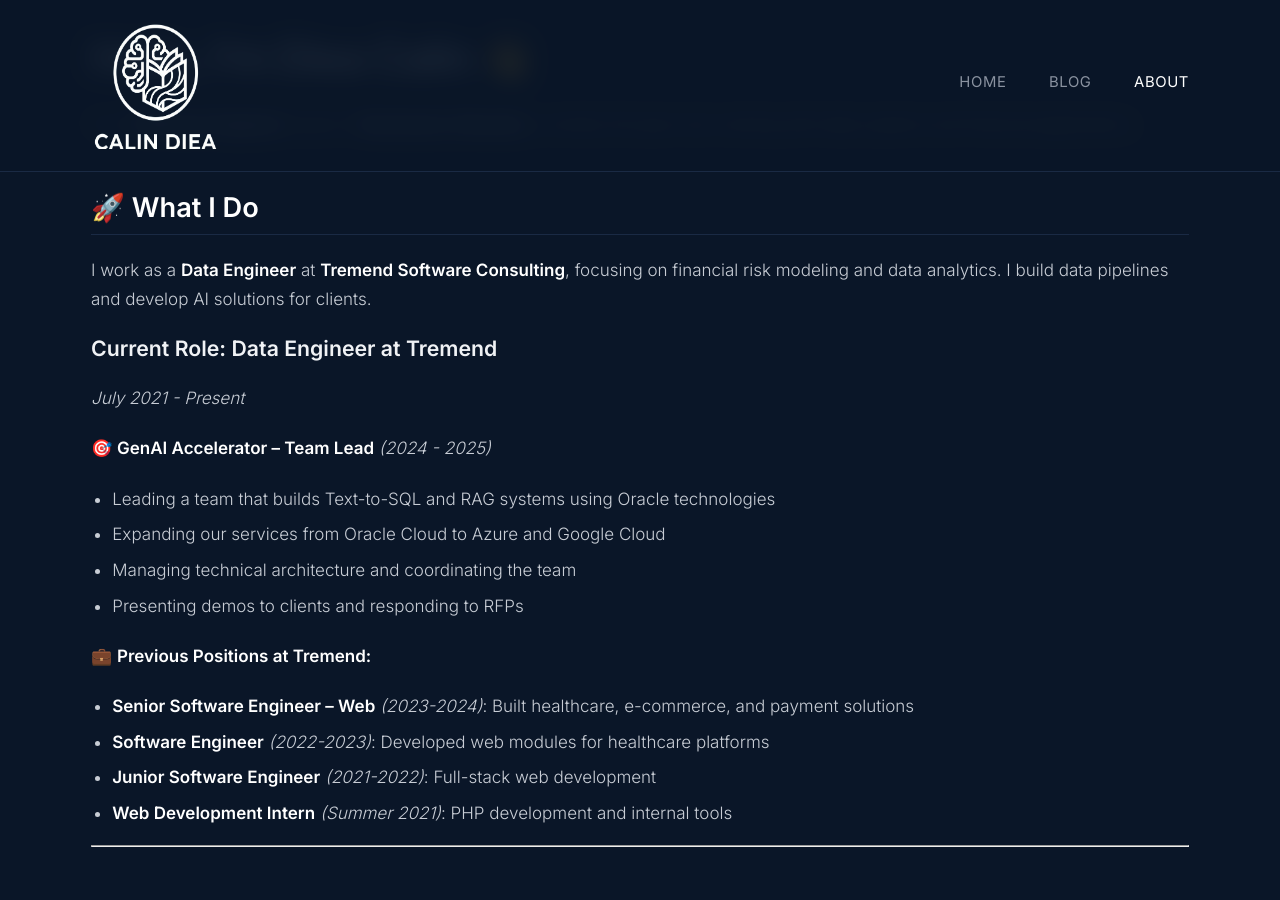
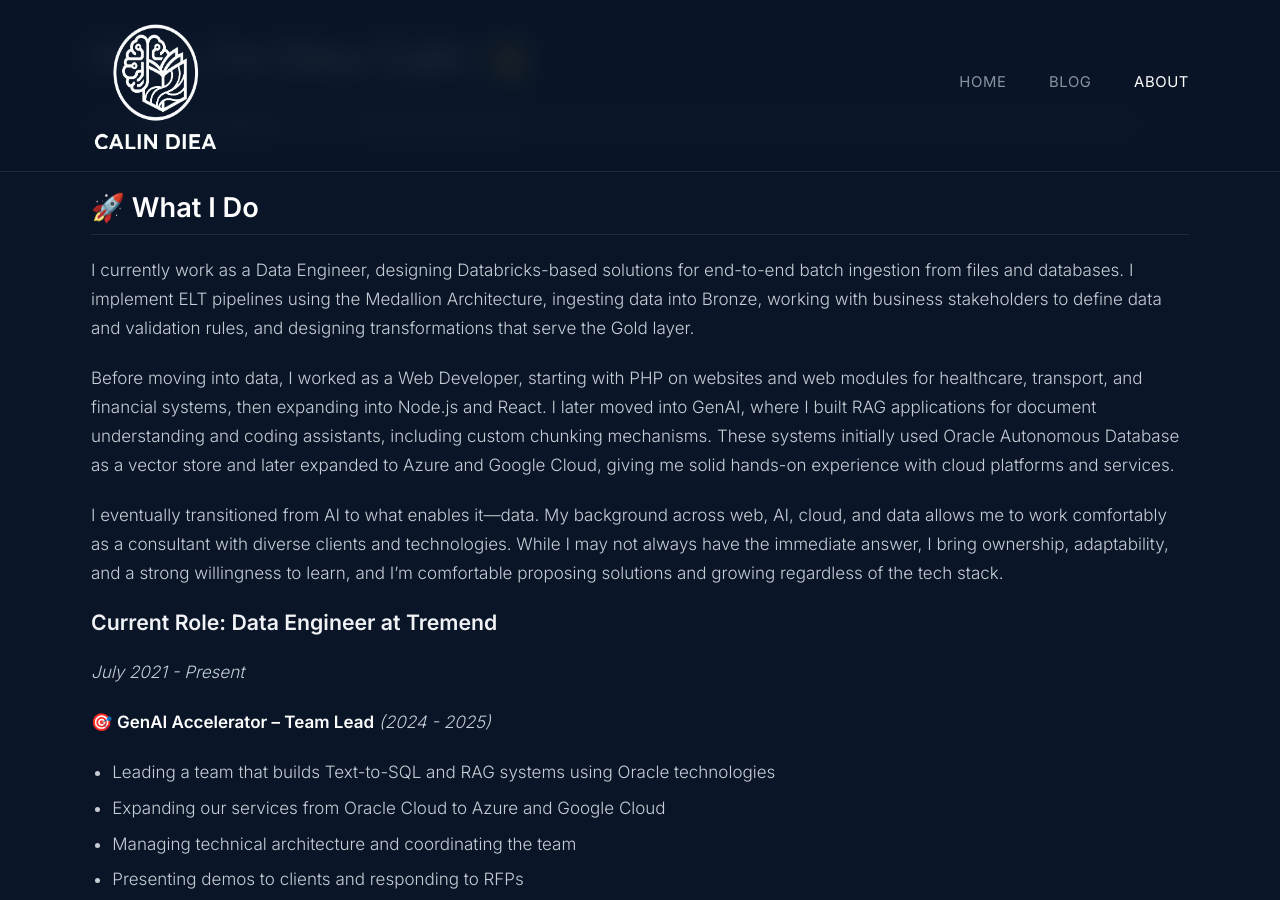
Before and after one commit to calindiea/calindiea.github.io, a Jekyll site: the page built from about/index.md, in a window 1280 px wide and 900 px high, scrolled down 334 px. Built offline with Jekyll 4.4.1, drawn with Linux system fonts in a browser that asks for light colours.

Commit message:
better about

```diff
--- a/about/index.md
+++ b/about/index.md
@@ -11,7 +11,11 @@ I'm a **Software Engineer** based in **Bucharest, Romania**, currently 26 years
 
 ## 🚀 What I Do
 
-I work as a **Data Engineer** at **Tremend Software Consulting**, focusing on financial risk modeling and data analytics. I build data pipelines and develop AI solutions for clients.
+I currently work as a Data Engineer, designing Databricks-based solutions for end-to-end batch ingestion from files and databases. I implement ELT pipelines using the Medallion Architecture, ingesting data into Bronze, working with business stakeholders to define data and validation rules, and designing transformations that serve the Gold layer.
+
+Before moving into data, I worked as a Web Developer, starting with PHP on websites and web modules for healthcare, transport, and financial systems, then expanding into Node.js and React. I later moved into GenAI, where I built RAG applications for document understanding and coding assistants, including custom chunking mechanisms. These systems initially used Oracle Autonomous Database as a vector store and later expanded to Azure and Google Cloud, giving me solid hands-on experience with cloud platforms and services.
+
+I eventually transitioned from AI to what enables it—data. My background across web, AI, cloud, and data allows me to work comfortably as a consultant with diverse clients and technologies. While I may not always have the immediate answer, I bring ownership, adaptability, and a strong willingness to learn, and I’m comfortable proposing solutions and growing regardless of the tech stack.
 
 ### Current Role: Data Engineer at Tremend
 *July 2021 - Present*
```
